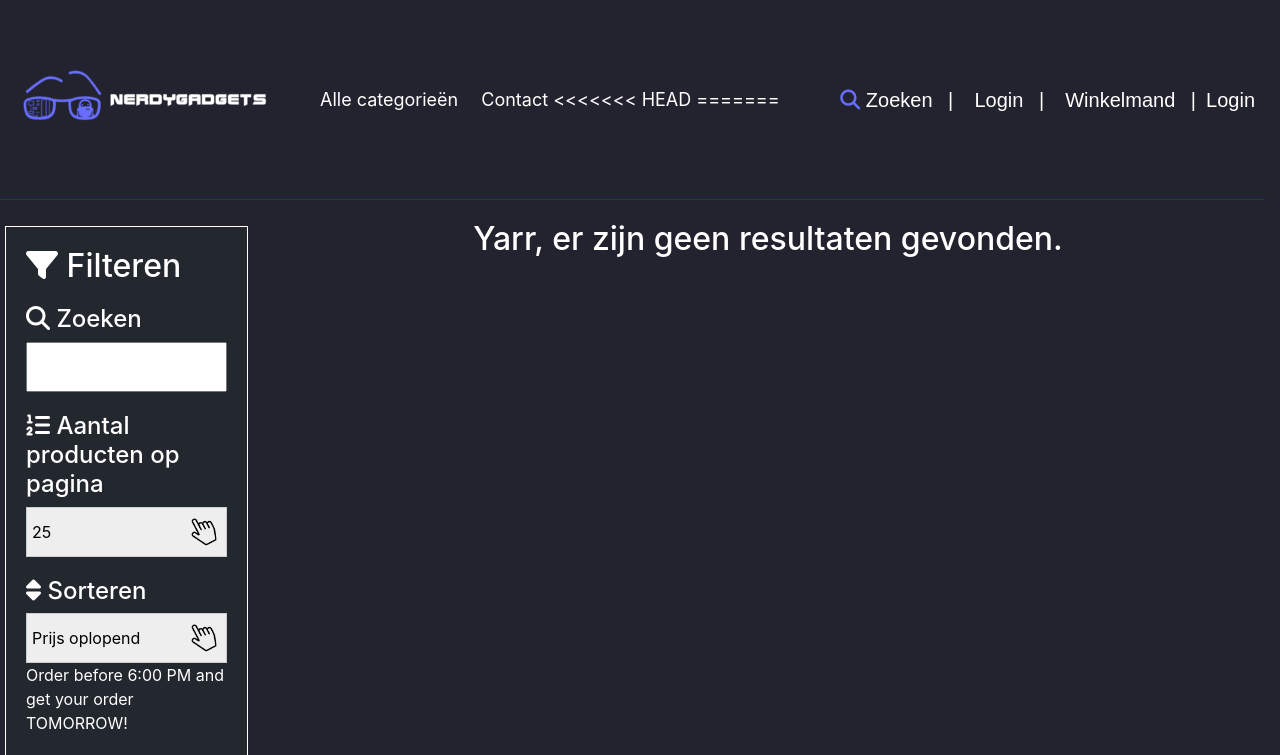
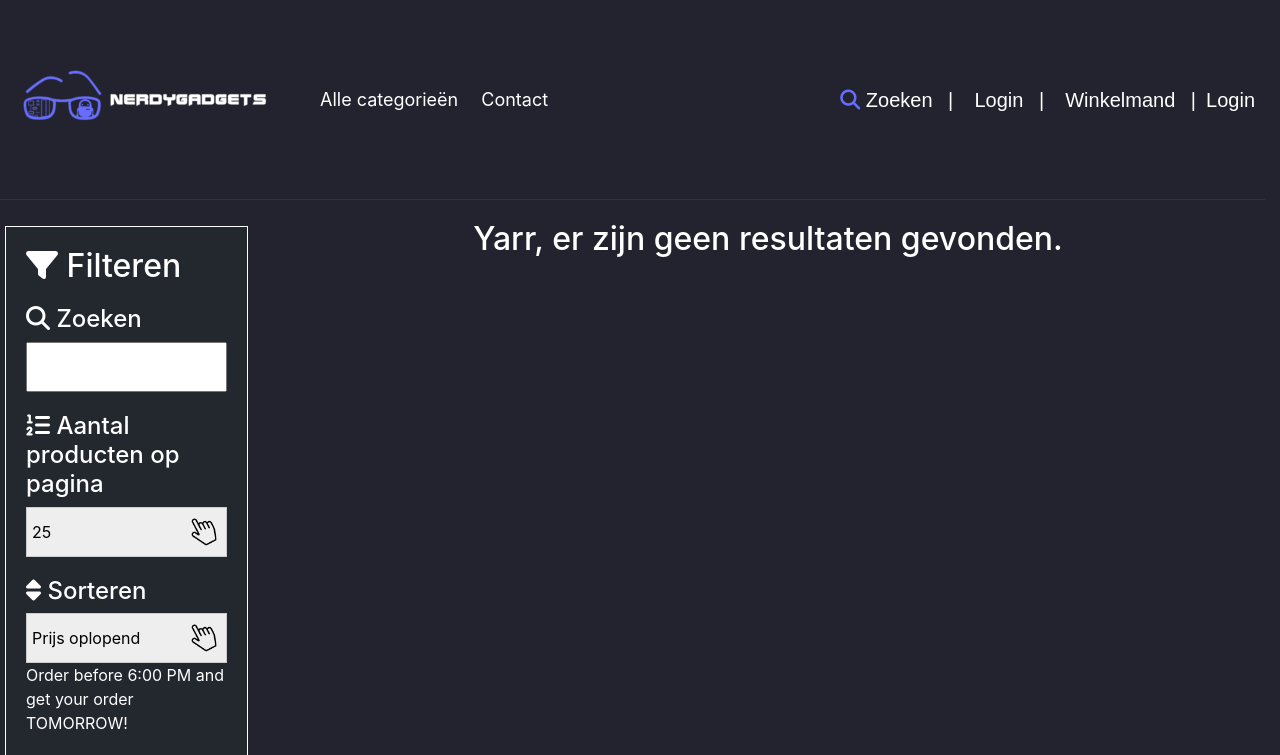
Before and after one commit to Hazent/NerdyGadgets, a PHP site: page /browse.php in a window 1280 px wide. Shown: the top 755 px of the page. Run offline with PHP 8.4, Linux system fonts and the light colour scheme; data that the repository does not hold is empty; some libraries are stand-ins or nearby versions; some web fonts are replaced.

Commit message:
no message

```diff
--- a/nerdygadgets/header.php
+++ b/nerdygadgets/header.php
@@ -85,15 +85,12 @@ require "connect.php";
                 </li>
                 <li>
                     <a href="contact.php" class="HrefDecoration">Contact</a>
-<<<<<<< HEAD
-=======
                 </li>
                 <?php if(isset($_SESSION['userId'])){
                     if($user['IsEmployee'] == 1){?>
                     }
                 <li>
                     <a href="contact-admin.php" class="HrefDecoration">Contact-admin</a>
->>>>>>> 360e9f6d8c29adeadf02161b79597e18d98a5c71
                 </li>
                 <?php } } ?>
             </ul>
```
